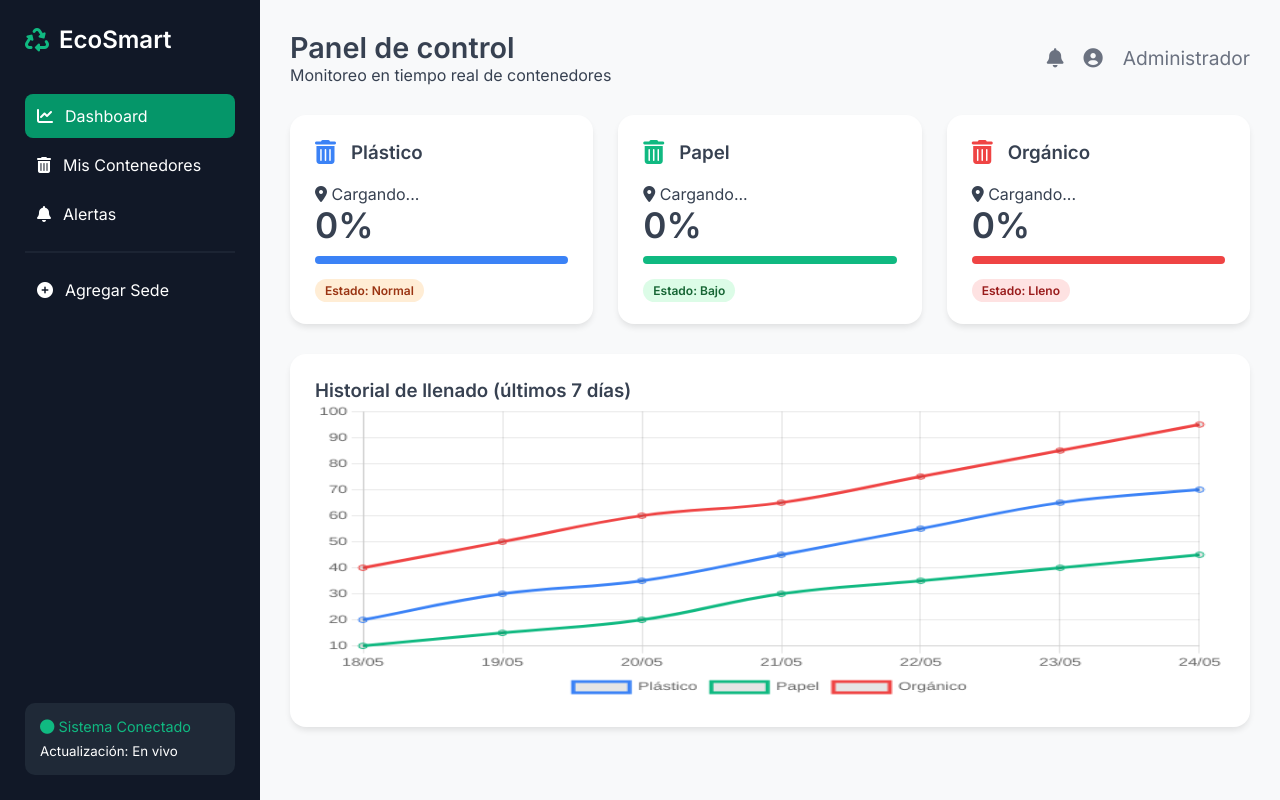
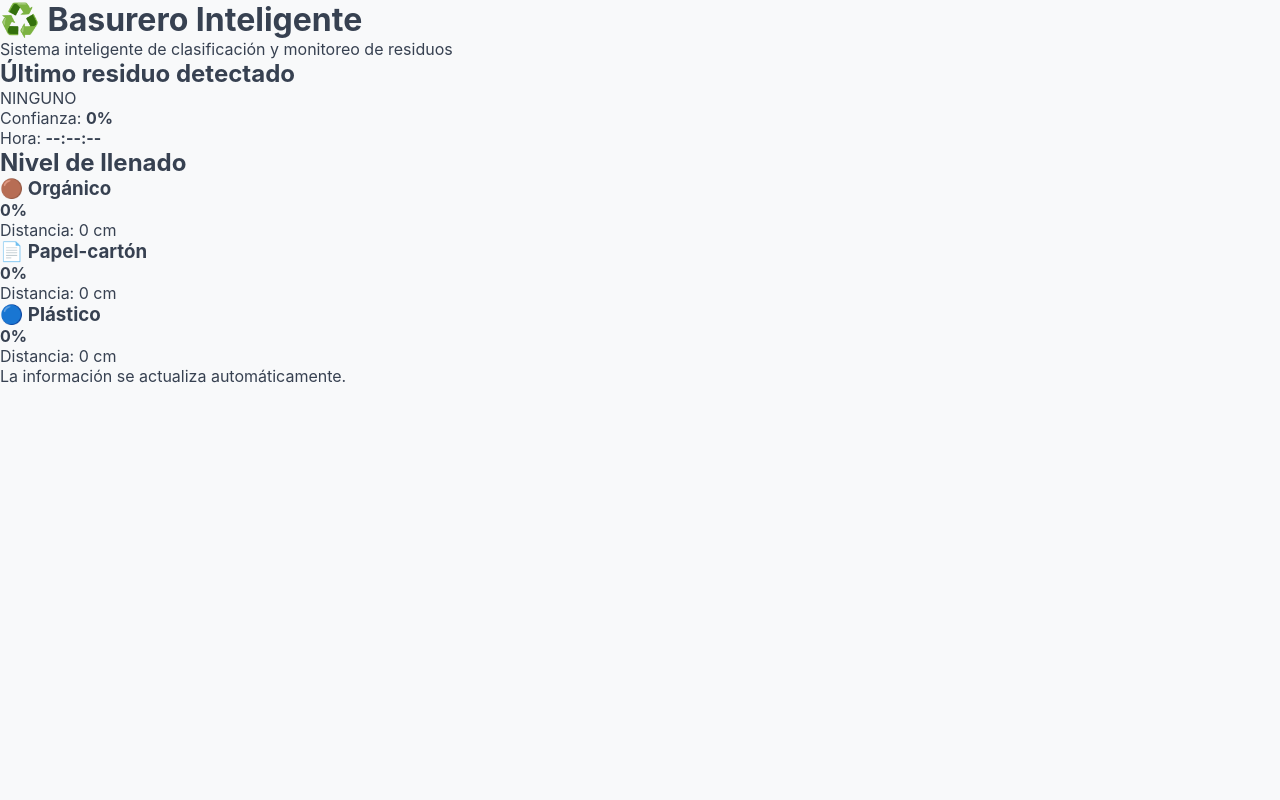
Before and after one commit to DarioEspinola0803/tesis_basurero-, a Flask app: page / in a window 1280 px wide. Run offline with Flask 3, Linux system fonts and the light colour scheme; parts of the project's set-up code (start-up, migrations or seed data) failed here and were passed over.

Commit message:
index.html

```diff
--- a/templates/index.html
+++ b/templates/index.html
@@ -1,116 +1,294 @@
 <!DOCTYPE html>
 <html lang="es">
+
 <head>
+
     <meta charset="UTF-8">
-    <meta name="viewport" content="width=device-width, initial-scale=1.0">
-    <title>EcoSmart - Panel de control</title>
-    <link href="https://fonts.googleapis.com/css2?family=Inter:wght@300;400;600&display=swap" rel="stylesheet">
-    <link rel="stylesheet" href="https://cdnjs.cloudflare.com/ajax/libs/font-awesome/6.0.0/css/all.min.css">
-    <!-- Vinculación correcta de CSS en Flask -->
-    <link rel="stylesheet" href="{{ url_for('static', filename='style.css') }}">
+
+    <meta name="viewport"
+          content="width=device-width, initial-scale=1.0">
+
+    <title>Basurero Inteligente</title>
+
+    <link rel="stylesheet"
+          href="{{ url_for('static', filename='style.css') }}">
+
 </head>
+
 <body>
 
-    <div class="container">
-        <!-- BARRA LATERAL -->
-        <aside class="sidebar">
-            <div class="logo">
-                <i class="fa-solid fa-recycle"></i>
-                <span>EcoSmart</span>
-            </div>
-            <nav>
-                <div class="nav-item active" onclick="mostrarSeccion('dashboard')">
-                    <i class="fa-solid fa-chart-line"></i> Dashboard
-                </div>
-                <div class="nav-item" onclick="mostrarSeccion('contenedores')">
-                    <i class="fa-solid fa-trash-can"></i> Mis Contenedores
-                </div>
-                <div class="nav-item" onclick="mostrarSeccion('alertas')">
-                    <i class="fa-solid fa-bell"></i> Alertas
+<div class="contenedor">
+
+    <h1>♻️ Basurero Inteligente</h1>
+
+    <p class="subtitulo">
+        Sistema inteligente de clasificación y monitoreo
+        de residuos
+    </p>
+
+
+    <!-- ===================================== -->
+    <!-- ÚLTIMO RESIDUO -->
+    <!-- ===================================== -->
+
+    <div class="resultado">
+
+        <h2>Último residuo detectado</h2>
+
+        <div id="ultimoTipo">
+            {{ ultimo.tipo|upper }}
+        </div>
+
+        <p>
+            Confianza:
+            <strong id="ultimaConfianza">
+                {{ ultimo.confianza }}%
+            </strong>
+        </p>
+
+        <p>
+            Hora:
+            <strong id="ultimaHora">
+                {{ ultimo.hora }}
+            </strong>
+        </p>
+
+    </div>
+
+
+    <!-- ===================================== -->
+    <!-- CONTENEDORES -->
+    <!-- ===================================== -->
+
+    <h2>Nivel de llenado</h2>
+
+    <div class="contenedores">
+
+
+        <!-- ORGÁNICO -->
+
+        <div class="tarjeta">
+
+            <h3>🟤 Orgánico</h3>
+
+            <div class="barra">
+
+                <div
+                    id="barraOrganico"
+                    class="relleno"
+                    style="width: {{ niveles.organico.porcentaje }}%;">
                 </div>
 
-                <hr style="border: 0.5px solid #374151; margin: 15px 0; opacity: 0.3;">
+            </div>
 
-                <div class="nav-item btn-add-sidebar" onclick="alert('Funcionalidad Administrativa: Abriendo formulario para nueva Sede o Piso')">
-                    <i class="fa-solid fa-plus-circle"></i> Agregar Sede
+            <p>
+                <strong id="porcentajeOrganico">
+                    {{ niveles.organico.porcentaje }}%
+                </strong>
+            </p>
+
+            <p>
+                Distancia:
+                <span id="distanciaOrganico">
+                    {{ niveles.organico.distancia }}
+                </span>
+                cm
+            </p>
+
+        </div>
+
+
+        <!-- PAPEL -->
+
+        <div class="tarjeta">
+
+            <h3>📄 Papel-cartón</h3>
+
+            <div class="barra">
+
+                <div
+                    id="barraPapel"
+                    class="relleno"
+                    style="width: {{ niveles['papel-carton'].porcentaje }}%;">
                 </div>
-            </nav>
 
-            <div class="status-box">
-                <p><i class="fa-solid fa-circle"></i> Sistema Conectado</p>
-                <small>Actualización: En vivo</small>
             </div>
-        </aside>
 
-        <!-- CONTENIDO PRINCIPAL -->
-        <main class="main-content">
-            <header class="header">
-                <div class="header-title">
-                    <h1>Panel de control</h1>
-                    <span>Monitoreo en tiempo real de contenedores</span>
+            <p>
+                <strong id="porcentajePapel">
+                    {{ niveles['papel-carton'].porcentaje }}%
+                </strong>
+            </p>
+
+            <p>
+                Distancia:
+                <span id="distanciaPapel">
+                    {{ niveles['papel-carton'].distancia }}
+                </span>
+                cm
+            </p>
+
+        </div>
+
+
+        <!-- PLÁSTICO -->
+
+        <div class="tarjeta">
+
+            <h3>🔵 Plástico</h3>
+
+            <div class="barra">
+
+                <div
+                    id="barraPlastico"
+                    class="relleno"
+                    style="width: {{ niveles.plastico.porcentaje }}%;">
                 </div>
-                <div class="user-info">
-                    <i class="fa-solid fa-bell notification"></i>
-                    <i class="fa-solid fa-circle-user"></i>
-                    <span>Administrador</span>
-                </div>
-            </header>
 
-            <!-- SECCIÓN DASHBOARD -->
-            <div id="seccion-dashboard">
-                <section class="cards-grid">
-                    <div class="card">
-                        <div class="card-header">
-                            <i class="fa-solid fa-trash-can icon-blue"></i>
-                            <h3>Plástico</h3>
-                        </div>
-                        <div class="card-body">
-                            <p class="location-text"><i class="fa-solid fa-location-dot"></i> <span id="loc-plastico">Cargando...</span></p>
-                            <span class="percentage" id="val-plastico">0%</span>
-                            <div class="progress-bar"><div class="fill blue" id="bar-plastico"></div></div>
-                            <span class="status-label label-orange" id="status-plastico">Estado: Normal</span>
-                        </div>
-                    </div>
+            </div>
 
-                    <div class="card">
-                        <div class="card-header">
-                            <i class="fa-solid fa-trash-can icon-green"></i>
-                            <h3>Papel</h3>
-                        </div>
-                        <div class="card-body">
-                            <p class="location-text"><i class="fa-solid fa-location-dot"></i> <span id="loc-papel">Cargando...</span></p>
-                            <span class="percentage" id="val-papel">0%</span>
-                            <div class="progress-bar"><div class="fill green" id="bar-papel"></div></div>
-                            <span class="status-label label-green" id="status-papel">Estado: Bajo</span>
-                        </div>
-                    </div>
+            <p>
+                <strong id="porcentajePlastico">
+                    {{ niveles.plastico.porcentaje }}%
+                </strong>
+            </p>
 
-                    <div class="card">
-                        <div class="card-header">
-                            <i class="fa-solid fa-trash-can icon-red"></i>
-                            <h3>Orgánico</h3>
-                        </div>
-                        <div class="card-body">
-                            <p class="location-text"><i class="fa-solid fa-location-dot"></i> <span id="loc-organico">Cargando...</span></p>
-                            <span class="percentage" id="val-organico">0%</span>
-                            <div class="progress-bar"><div class="fill red" id="bar-organico"></div></div>
-                            <span class="status-label label-red" id="status-organico">Estado: Lleno</span>
-                        </div>
-                    </div>
-                </section>
+            <p>
+                Distancia:
+                <span id="distanciaPlastico">
+                    {{ niveles.plastico.distancia }}
+                </span>
+                cm
+            </p>
 
-                <section class="chart-section">
-                    <div class="chart-card">
-                        <h3>Historial de llenado (últimos 7 días)</h3>
-                        <canvas id="lineChart"></canvas>
-                    </div>
-                </section>
-            </div>
-        </main>
+        </div>
+
     </div>
 
-    <!-- SCRIPT DE GRÁFICOS Y LÓGICA -->
-    <script src="https://cdn.jsdelivr.net/npm/chart.js"></script>
-    <script src="{{ url_for('static', filename='script.js') }}"></script>
+
+    <p class="actualizacion">
+        La información se actualiza automáticamente.
+    </p>
+
+</div>
+
+
+<script>
+
+function actualizarDatos() {
+
+    fetch("/estado")
+
+        .then(response => response.json())
+
+        .then(data => {
+
+            const niveles = data.niveles;
+
+            const ultimo = data.ultimo_residuo;
+
+
+            // -------------------------------
+            // ORGÁNICO
+            // -------------------------------
+
+            document.getElementById(
+                "porcentajeOrganico"
+            ).innerText =
+                niveles.organico.porcentaje + "%";
+
+            document.getElementById(
+                "distanciaOrganico"
+            ).innerText =
+                niveles.organico.distancia;
+
+            document.getElementById(
+                "barraOrganico"
+            ).style.width =
+                niveles.organico.porcentaje + "%";
+
+
+            // -------------------------------
+            // PAPEL
+            // -------------------------------
+
+            document.getElementById(
+                "porcentajePapel"
+            ).innerText =
+                niveles["papel-carton"].porcentaje + "%";
+
+            document.getElementById(
+                "distanciaPapel"
+            ).innerText =
+                niveles["papel-carton"].distancia;
+
+            document.getElementById(
+                "barraPapel"
+            ).style.width =
+                niveles["papel-carton"].porcentaje + "%";
+
+
+            // -------------------------------
+            // PLÁSTICO
+            // -------------------------------
+
+            document.getElementById(
+                "porcentajePlastico"
+            ).innerText =
+                niveles.plastico.porcentaje + "%";
+
+            document.getElementById(
+                "distanciaPlastico"
+            ).innerText =
+                niveles.plastico.distancia;
+
+            document.getElementById(
+                "barraPlastico"
+            ).style.width =
+                niveles.plastico.porcentaje + "%";
+
+
+            // -------------------------------
+            // ÚLTIMO RESIDUO
+            // -------------------------------
+
+            document.getElementById(
+                "ultimoTipo"
+            ).innerText =
+                ultimo.tipo.toUpperCase();
+
+            document.getElementById(
+                "ultimaConfianza"
+            ).innerText =
+                ultimo.confianza + "%";
+
+            document.getElementById(
+                "ultimaHora"
+            ).innerText =
+                ultimo.hora;
+
+        })
+
+        .catch(error => {
+
+            console.log(
+                "Error actualizando datos:",
+                error
+            );
+
+        });
+}
+
+
+// Actualizar cada 2 segundos
+
+setInterval(
+    actualizarDatos,
+    2000
+);
+
+</script>
+
 </body>
+
 </html>
```
